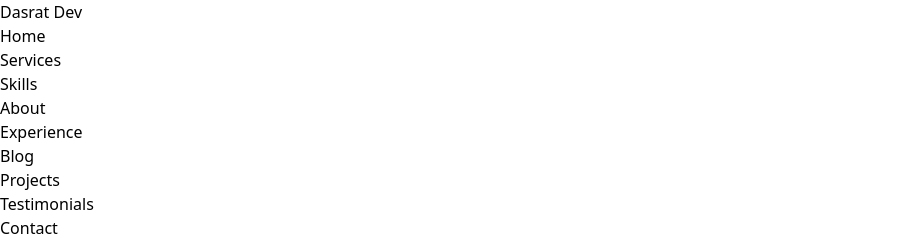
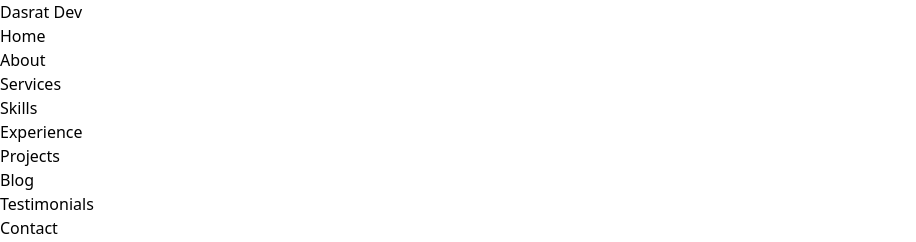
Before and after one commit to DasratTheCoder/portfolio, a React (Vite) app: page / in a window 1280 px wide. Shown: the top 242 px of the page, without its empty margins (0-916 px from the left). Built offline with nearby package versions, Linux system fonts and the light colour scheme.

Commit message:
i fixed it

```diff
--- a/src/App.jsx
+++ b/src/App.jsx
@@ -1,31 +1,28 @@
 import React from "react";
 import Navbar from "./components/Navbar";
 import Hero from "./components/Hero";
+import About from "./components/About";
+import Services from "./components/Services";
 import Skills from "./components/Skills";
+import Experience from "./components/Experience";
 import Projects from "./components/Projects";
+import Blog from "./components/Blog";
 import Testimonials from "./components/Testimonials";
 import Contact from "./components/Contact";
-import Footer from "./components/Footer"
-import axios from 'axios'
-import WhatsappButton from "./components/WhatsappButton"; // ✅ Import WhatsApp Button;
-import About from "./components/About";
-import Services from './components/Services'
-import Experience from "./components/Experience";
-import Blog from "./components/Blog";
-
+import Footer from "./components/Footer";
+import WhatsappButton from "./components/WhatsappButton";
 
 function App() {
-
   return (
     <div className="bg-black text-white relative">
       <Navbar />
       <Hero />
+      <About />
       <Services />
       <Skills />
-      <About />
       <Experience />
+      <Projects />
       <Blog />
-      <Projects />
       <Testimonials />
       <Contact />
       <Footer />
--- a/src/components/Navbar.jsx
+++ b/src/components/Navbar.jsx
@@ -12,16 +12,15 @@ const Navbar = () => {
     }
   };
 
-  // Added "experience"
+  // Corrected sequence
   const sections = [
     'home',
+    'about',
     'services',
     'skills',
-    'about',
     'experience',
-     'blog',
-
     'projects',
+    'blog',
     'testimonials',
     'contact',
   ];
```
